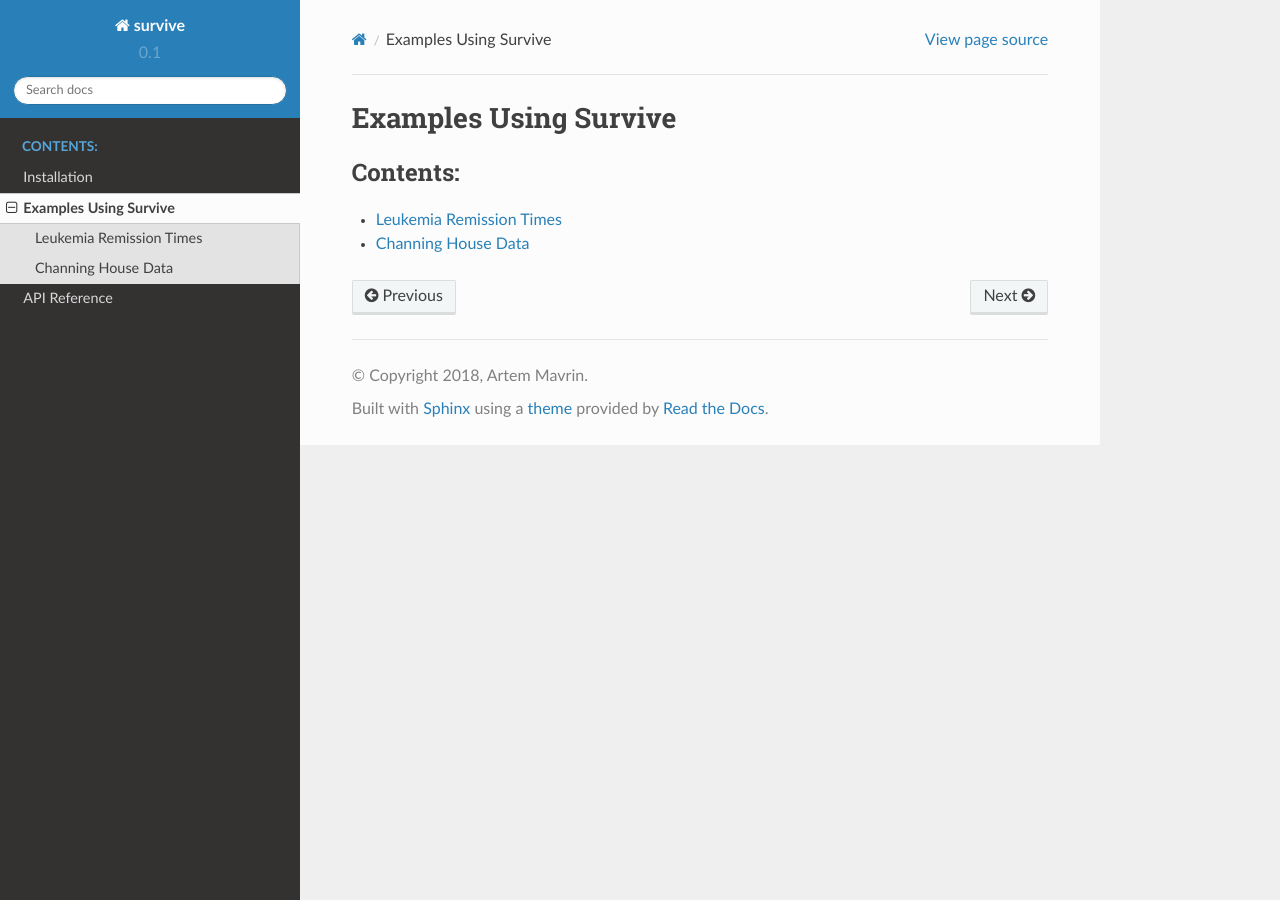
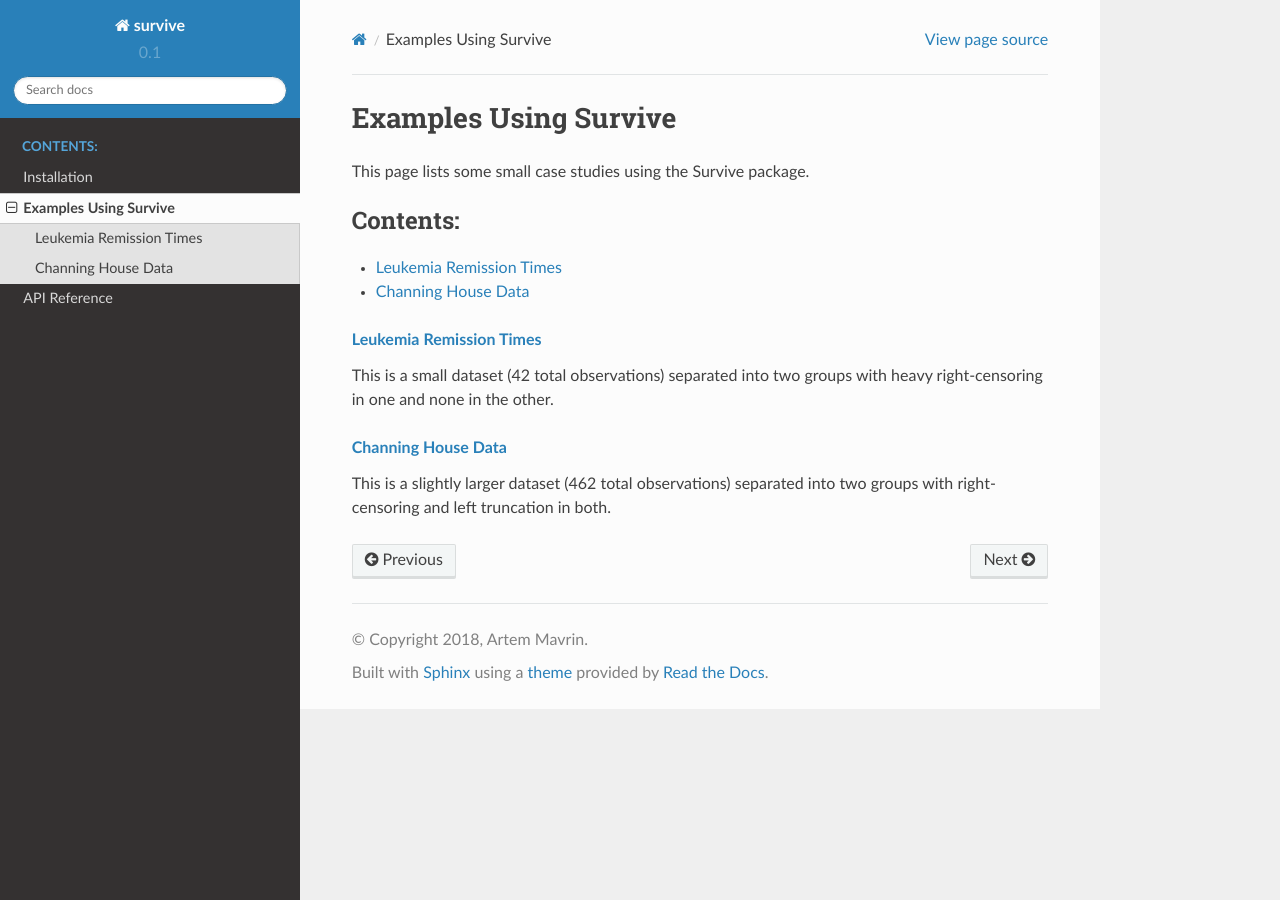
Before and after one commit to artemmavrin/survive, a Sphinx documentation site: the page built from doc/source/examples.rst, in a window 1280 px wide. Built offline with Sphinx 7.4.7 and the Read the Docs theme 2.0.0, drawn with Linux system fonts in a browser that asks for light colours.

Commit message:
doc: Updated examples page

```diff
--- a/doc/source/examples.rst
+++ b/doc/source/examples.rst
@@ -1,6 +1,9 @@
 ======================
 Examples Using Survive
 ======================
+
+This page lists some small case studies using the Survive package.
+
 
 .. toctree::
     :maxdepth: 1
@@ -8,3 +11,14 @@ Examples Using Survive
 
     examples/Leukemia_Remission_Time_Dataset
     examples/Channing_House_Dataset
+
+
+.. rubric:: :doc:`Leukemia Remission Times <examples/Leukemia_Remission_Time_Dataset>`
+
+This is a small dataset (42 total observations) separated into two groups with
+heavy right-censoring in one and none in the other.
+
+.. rubric:: :doc:`Channing House Data <examples/Channing_House_Dataset>`
+
+This is a slightly larger dataset (462 total observations) separated into two
+groups with right-censoring and left truncation in both.
```
